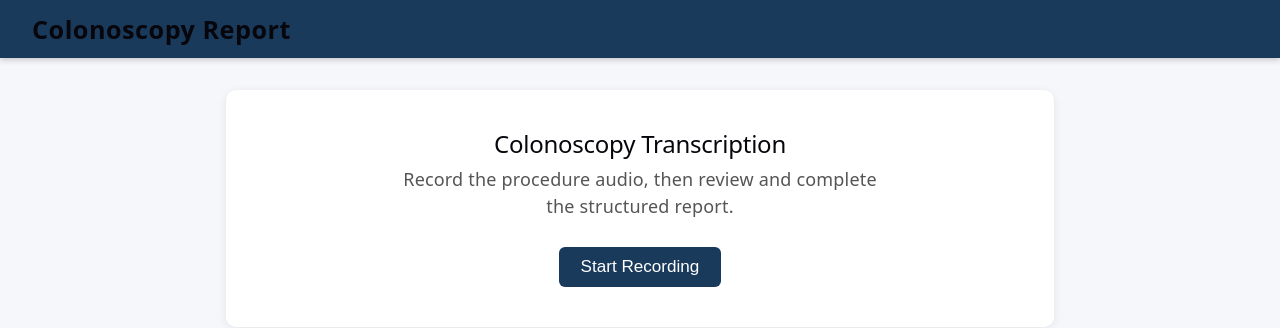
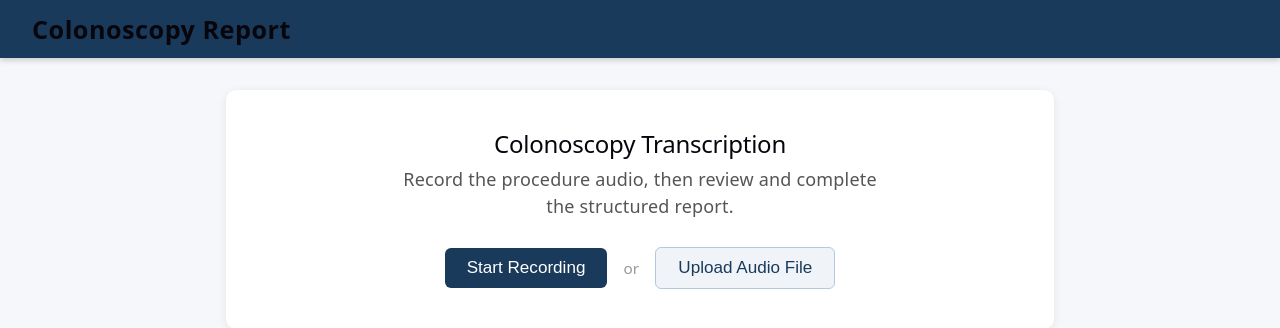
Before and after one commit to spartan0000/transcription-frontend, a React (Vite) app in the folder transcription_frontend/: page / in a window 1280 px wide. Shown: the top 328 px of the page. Built offline with nearby package versions, Linux system fonts and the light colour scheme; no server answers.

Commit message:
update forms

```diff
--- a/transcription_frontend/src/App.css
+++ b/transcription_frontend/src/App.css
@@ -160,6 +160,26 @@
   0%, 100% { opacity: 1; transform: scale(1); }
   50% { opacity: 0.5; transform: scale(1.25); }
 }
+
+.recorder-actions {
+  display: flex;
+  align-items: center;
+  justify-content: center;
+  gap: 16px;
+  flex-wrap: wrap;
+}
+
+.recorder-divider {
+  color: #999;
+  font-size: 0.85rem;
+}
+
+.btn-upload {
+  background: #f0f4f8;
+  color: #1a3a5c;
+  border: 1px solid #b3c8de;
+}
+.btn-upload:hover { background: #dde8f2; }
 
 .uploading-msg {
   color: #555;
--- /dev/null
+++ b/transcription_frontend/src/apiConfig.js
@@ -0,0 +1 @@
+export const API_BASE = import.meta.env.VITE_API_BASE_URL ?? '/api';
--- a/transcription_frontend/src/components/AudioRecorder.jsx
+++ b/transcription_frontend/src/components/AudioRecorder.jsx
@@ -1,9 +1,11 @@
 import { useState, useRef } from 'react';
+import { API_BASE } from '../apiConfig.js';
 
 export default function AudioRecorder({ onTranscribed, onError }) {
   const [phase, setPhase] = useState('idle'); // idle | recording | uploading
   const mediaRecorderRef = useRef(null);
   const chunksRef = useRef([]);
+  const fileInputRef = useRef(null);
 
   async function startRecording() {
     chunksRef.current = [];
@@ -32,10 +34,24 @@ export default function AudioRecorder({ onTranscribed, onError }) {
   async function uploadRecording() {
     const blob = new Blob(chunksRef.current, { type: 'audio/webm' });
     const formData = new FormData();
-    formData.append('audio', blob, 'recording.webm');
+    formData.append('file', blob, 'recording.webm');
+    await upload(formData);
+  }
 
+  async function handleFileSelected(e) {
+    const file = e.target.files?.[0];
+    if (!file) return;
+    // Reset so selecting the same file again still fires onChange
+    e.target.value = '';
+    const formData = new FormData();
+    formData.append('file', file, file.name);
+    setPhase('uploading');
+    await upload(formData);
+  }
+
+  async function upload(formData) {
     try {
-      const res = await fetch('/api/transcribe', {
+      const res = await fetch(`${API_BASE}/transcribe`, {
         method: 'POST',
         body: formData,
       });
@@ -56,9 +72,27 @@ export default function AudioRecorder({ onTranscribed, onError }) {
       </p>
 
       {phase === 'idle' && (
-        <button className="btn btn-record" onClick={startRecording}>
-          Start Recording
-        </button>
+        <div className="recorder-actions">
+          <button className="btn btn-record" onClick={startRecording}>
+            Start Recording
+          </button>
+
+          <span className="recorder-divider">or</span>
+
+          <button
+            className="btn btn-upload"
+            onClick={() => fileInputRef.current.click()}
+          >
+            Upload Audio File
+          </button>
+          <input
+            ref={fileInputRef}
+            type="file"
+            accept="audio/*"
+            hidden
+            onChange={handleFileSelected}
+          />
+        </div>
       )}
 
       {phase === 'recording' && (
--- a/transcription_frontend/src/components/ProcedureSection.jsx
+++ b/transcription_frontend/src/components/ProcedureSection.jsx
@@ -49,9 +49,9 @@ export default function ProcedureSection({ report, onChange }) {
             type="number"
             min="0"
             step="0.1"
-            value={report.withdrawal_time ?? ''}
+            value={report.withdrawal_time != null ? +(report.withdrawal_time / 60).toFixed(2) : ''}
             onChange={(e) =>
-              onChange({ withdrawal_time: e.target.value === '' ? null : Number(e.target.value) })
+              onChange({ withdrawal_time: e.target.value === '' ? null : Number(e.target.value) * 60 })
             }
           />
         </div>
--- a/transcription_frontend/src/components/ReportEditor.jsx
+++ b/transcription_frontend/src/components/ReportEditor.jsx
@@ -1,4 +1,5 @@
 import { useState } from 'react';
+import { API_BASE } from '../apiConfig.js';
 import MetadataSection from './MetadataSection.jsx';
 import ProcedureSection from './ProcedureSection.jsx';
 import BBPSSection from './BBPSSection.jsx';
@@ -45,13 +46,14 @@ export default function ReportEditor({ initialData, onSubmitted, onError }) {
 
     setSubmitting(true);
     try {
-      const res = await fetch('/api/submit-report', {
+      const res = await fetch(`${API_BASE}/submit-report`, {
         method: 'POST',
         headers: { 'Content-Type': 'application/json' },
         body: JSON.stringify(payload),
       });
       if (!res.ok) throw new Error(`Server error: ${res.status}`);
       const result = await res.json();
+      if (result.pdf_url) window.open(result.pdf_url, '_blank', 'noopener,noreferrer');
       onSubmitted(result);
     } catch (err) {
       onError(err.message);
@@ -79,7 +81,7 @@ export default function ReportEditor({ initialData, onSubmitted, onError }) {
           className="btn btn-submit"
           disabled={submitting || !bbpsComplete}
         >
-          {submitting ? 'Submitting…' : 'Confirm &amp; Generate PDF'}
+          {submitting ? 'Submitting…' : 'Submit and Generate PDF'}
         </button>
         {!bbpsComplete && (
           <span className="submit-hint">All BBPS segment scores are required to submit.</span>
--- a/transcription_frontend/vite.config.js
+++ b/transcription_frontend/vite.config.js
@@ -1,15 +1,19 @@
-import { defineConfig } from 'vite'
+import { defineConfig, loadEnv } from 'vite'
 import react from '@vitejs/plugin-react'
 
-export default defineConfig({
+export default defineConfig(({ mode }) => {
+  const env = loadEnv(mode, process.cwd(), '')
+
+  return {
     plugins: [react()],
     server: {
       proxy: {
         '/api': {
-        target: 'http://localhost:8000',
+          target: env.API_PROXY_TARGET || 'http://localhost:8000',
           changeOrigin: true,
           rewrite: (path) => path.replace(/^\/api/, ''),
         },
       },
     },
+  }
 })
```
Also changed, not shown: 1 other file (tests, documents, lock files or other folders). Lines whose indentation alone changed are shown as unchanged.
